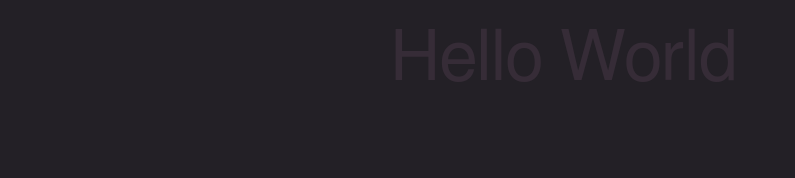
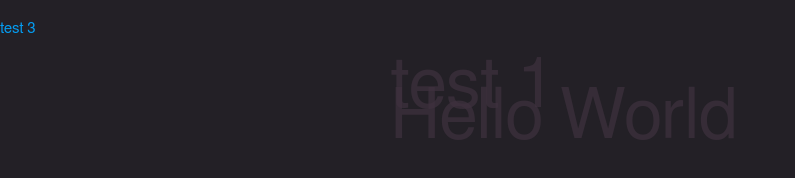
Before and after one commit to coalcanvas/coalcanvas-main, a plain HTML site: page index.html in a window 1280 px wide. Shown: the whole page, without its empty margins (0-795 px from the left). Drawn offline with Linux system fonts and the light colour scheme.

Commit message:
Update index.html

```diff
--- a/index.html
+++ b/index.html
@@ -1,2 +1,7 @@
 <link rel="stylesheet" href="styles.css" />
+    <nav>
+      <h1> test 1 </h1>
+      <h2> test 3</h2>
+
+    </nav>
 <h1> Hello World </h1>
```
